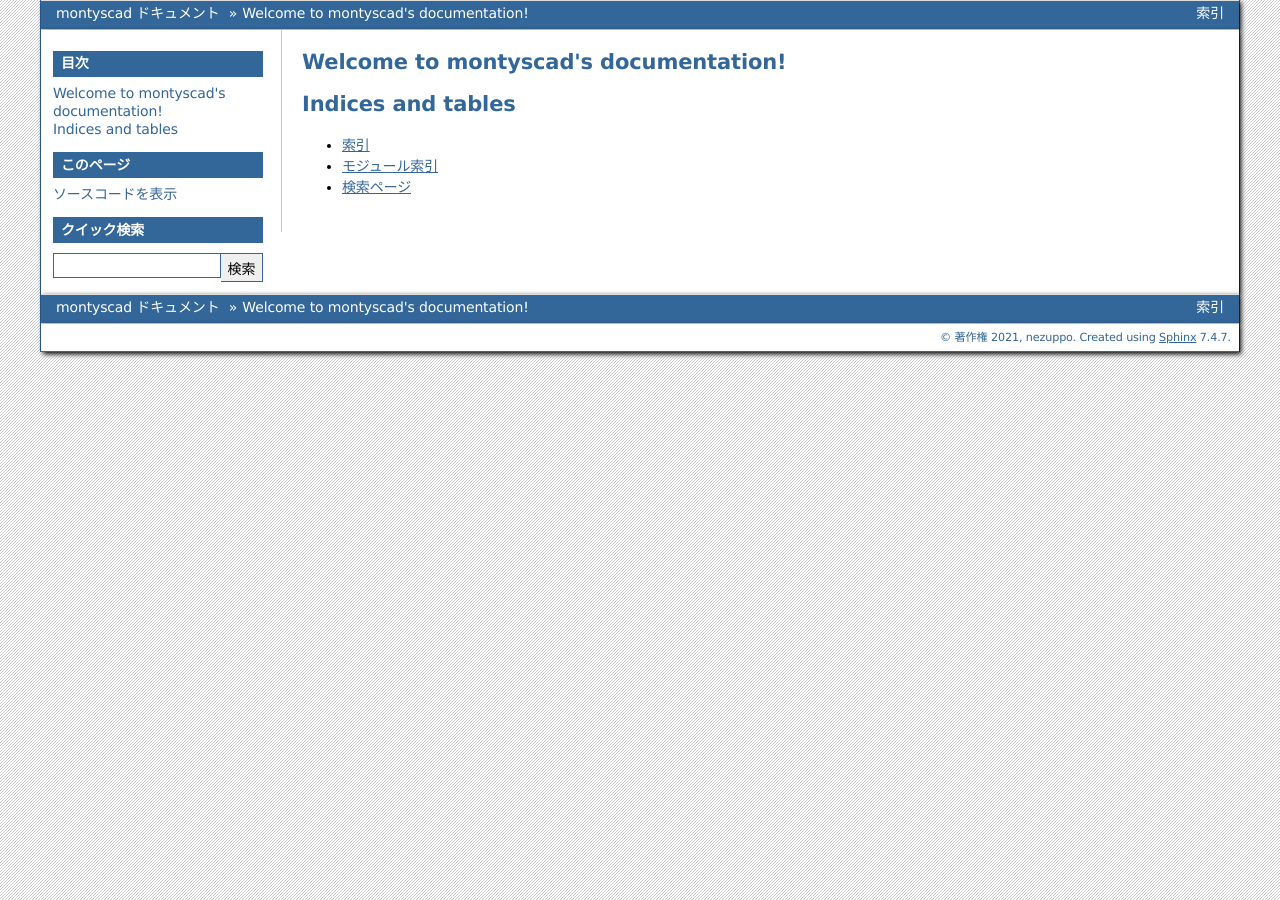
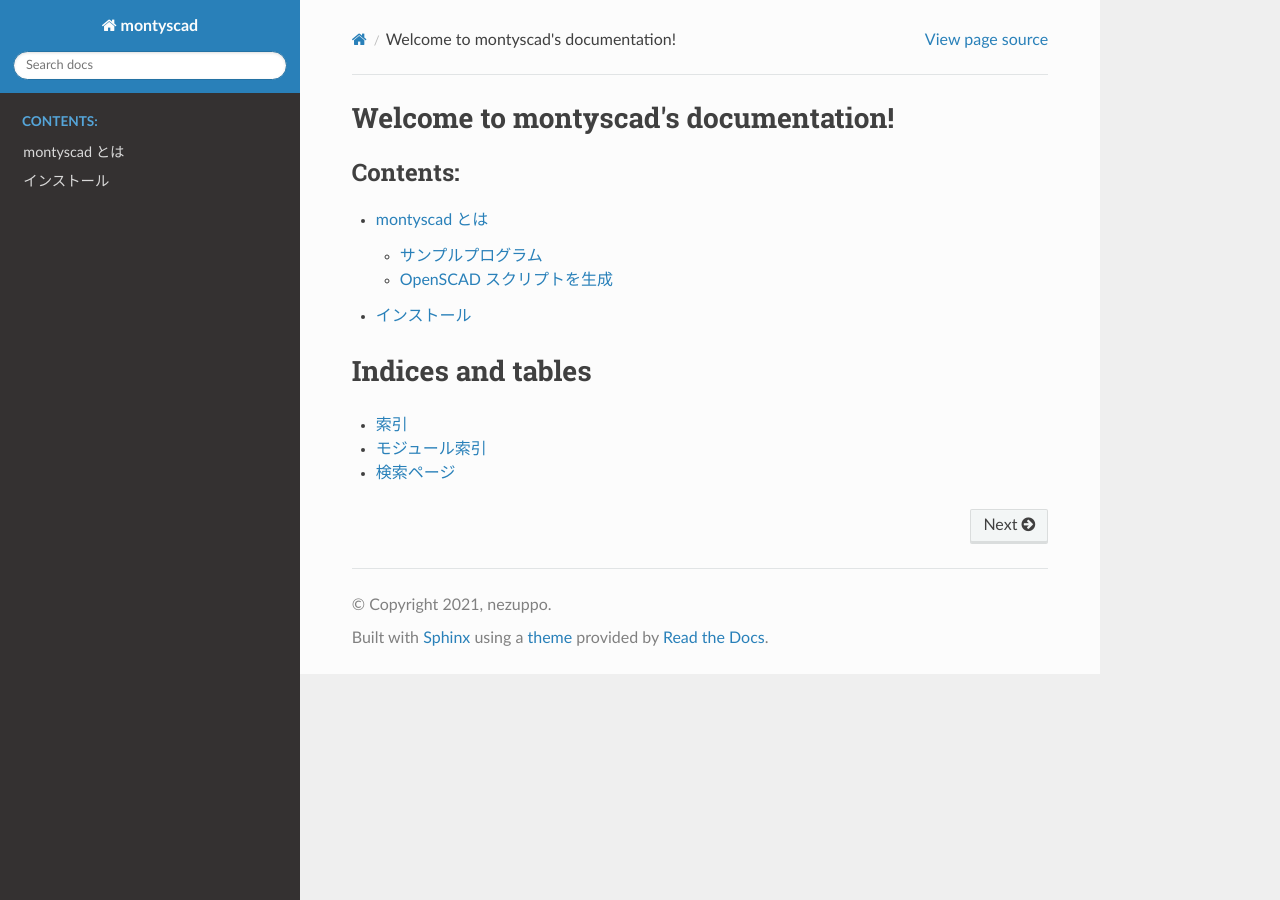
Before and after one commit to nezuppo/montyscad, a Sphinx documentation site: the page built from doc/source/index.rst, in a window 1280 px wide. Built offline with Sphinx 7.4.7 and the Read the Docs theme 2.0.0, drawn with Linux system fonts in a browser that asks for light colours; some of the changed lines change nothing that is shown.

Commit message:
update document

```diff
--- a/doc/source/conf.py
+++ b/doc/source/conf.py
@@ -27,7 +27,9 @@
 # Add any Sphinx extension module names here, as strings. They can be
 # extensions coming with Sphinx (named 'sphinx.ext.*') or your custom
 # ones.
-extensions = [
+import sphinx_rtd_theme
+extension = [
+    'sphinx_rtd_theme',
 ]
 
 # Add any paths that contain templates here, relative to this directory.
@@ -51,7 +53,7 @@
 # The theme to use for HTML and HTML Help pages.  See the documentation for
 # a list of builtin themes.
 #
-html_theme = 'bizstyle'
+html_theme = 'sphinx_rtd_theme'
 
 # Add any paths that contain custom static files (such as style sheets) here,
 # relative to this directory. They are copied after the builtin static files,
--- /dev/null
+++ b/doc/source/contents/install/main.rst
@@ -0,0 +1,4 @@
+インストール
+----------------------
+
+執筆中です。もうしばらくお待ちください。
--- /dev/null
+++ b/doc/source/contents/introduction/example.py
@@ -0,0 +1,22 @@
+#!/usr/bin/env python3
+
+from decimal import Decimal
+from montyscad import Scad
+from montyscad import monty_symbols as ms
+
+scad = Scad()
+
+scad += [
+  '$fn=36;',
+  ms.union()(
+    ms.difference()(
+      ms.cube(size=30, center=True),
+      ms.sphere(r=Decimal('20.1'))
+    ),
+    ms.translate([0, 0, 30])(
+      ms.cylinder(40, r=10)
+    )
+  )
+]
+
+scad.write('/tmp/example.scad')
--- /dev/null
+++ b/doc/source/contents/introduction/main.rst
@@ -0,0 +1,33 @@
+montyscad とは
+--------------------
+
+montyscad は 3D CAD モデルを Python で作成し OpenSCAD スクリプトを生成するための Python パッケージです。
+
+サンプルプログラム
+=========================
+
+montyscad パッケージを使ったサンプルプログラムです。
+
+.. literalinclude:: example.py
+   :language: python
+   :linenos:
+   :caption:
+
+OpenSCAD スクリプトを生成
+===========================
+
+[:doc:`../install/main`] を参考に montyscad パッケージがインストールされた状態で example.py を実行します。
+
+.. code-block::
+
+   $ python3 example.py
+
+``example.py`` の最後の行で ``scad.write('/tmp/example.scad')`` としているので、この python プログラムを実行した時に OpenSCAD スクリプト ``/tmp/example.scad`` が生成されます。
+
+.. literalinclude:: example.scad
+   :linenos:
+   :caption:
+
+生成された ``example.scad`` を OpenSCAD で開き、作成した 3D CAD モデル の確認や STL ファイルへのエクスポート等を実施します。
+
+.. image:: example.png
--- a/doc/source/index.rst
+++ b/doc/source/index.rst
@@ -10,6 +10,8 @@
    :maxdepth: 2
    :caption: Contents:
 
+   contents/introduction/main.rst
+   contents/install/main.rst
 
 
 Indices and tables
```
Also changed, not shown: doc/source/contents/introduction/example.png (added), 5 other files.
